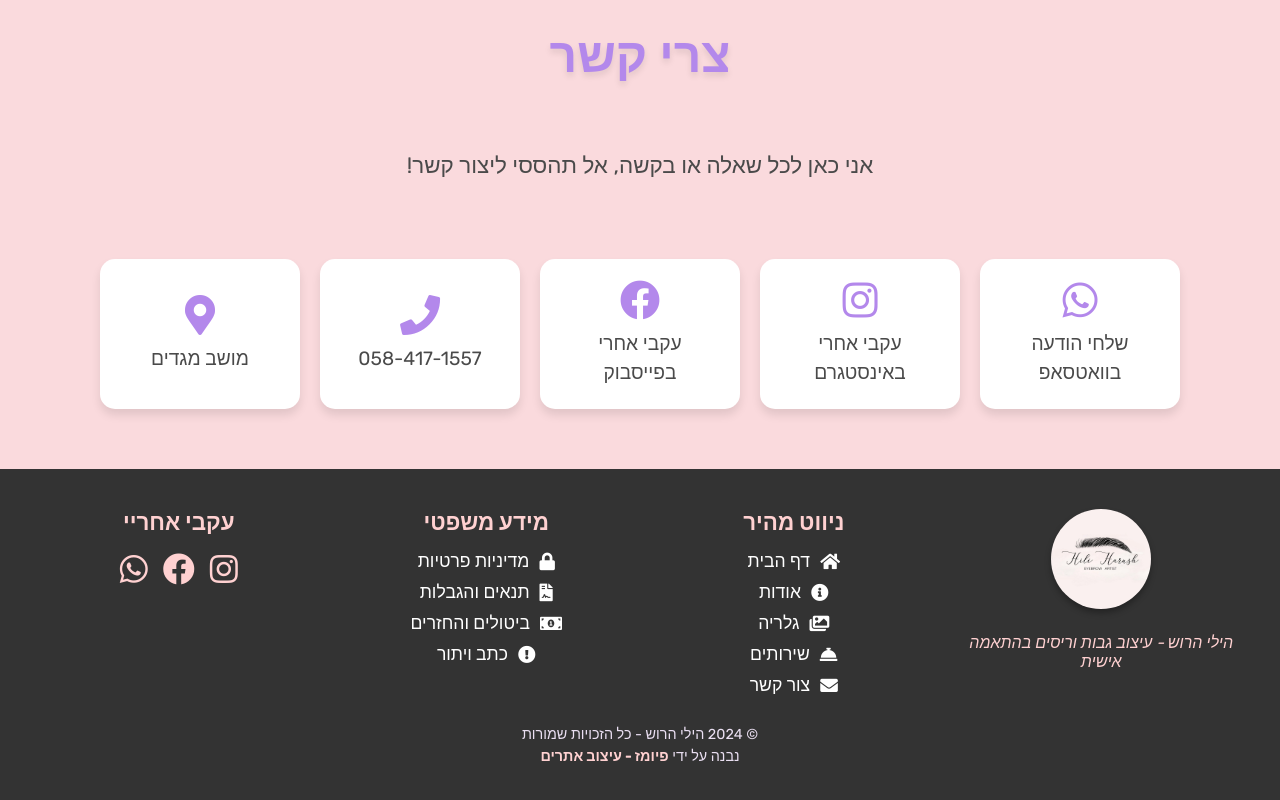
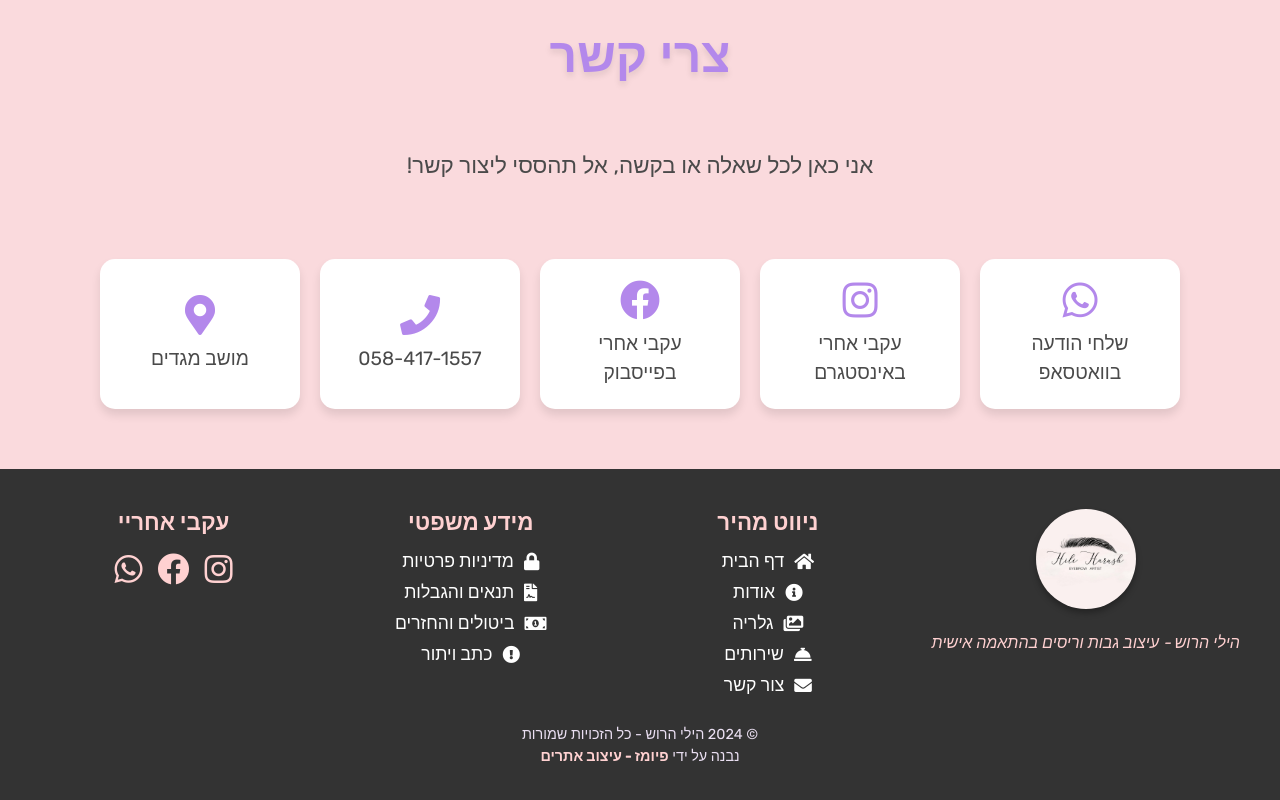
Before and after one commit to Fumez-DEV/hili-harush-website, a plain HTML site: page index.html in a window 1280 px wide. Shown: the part 3530-4330 px from the top of the page. Drawn offline with Linux system fonts and the light colour scheme.

Commit message:
Update Footer menu tagline to one line instead of two lines

```diff
--- a/styles.css
+++ b/styles.css
@@ -929,6 +929,9 @@ header {
     color: #FFD1D1; /* Soft Pink */
     margin-top: 10px;
     font-style: italic;
+    white-space: nowrap; /* Prevent text wrapping */
+    overflow: hidden; /* Hide overflow if text is too long */
+    text-overflow: ellipsis; /* Add ellipsis if text overflows */
 }
 
 /* Menu and Legal Section */
```
